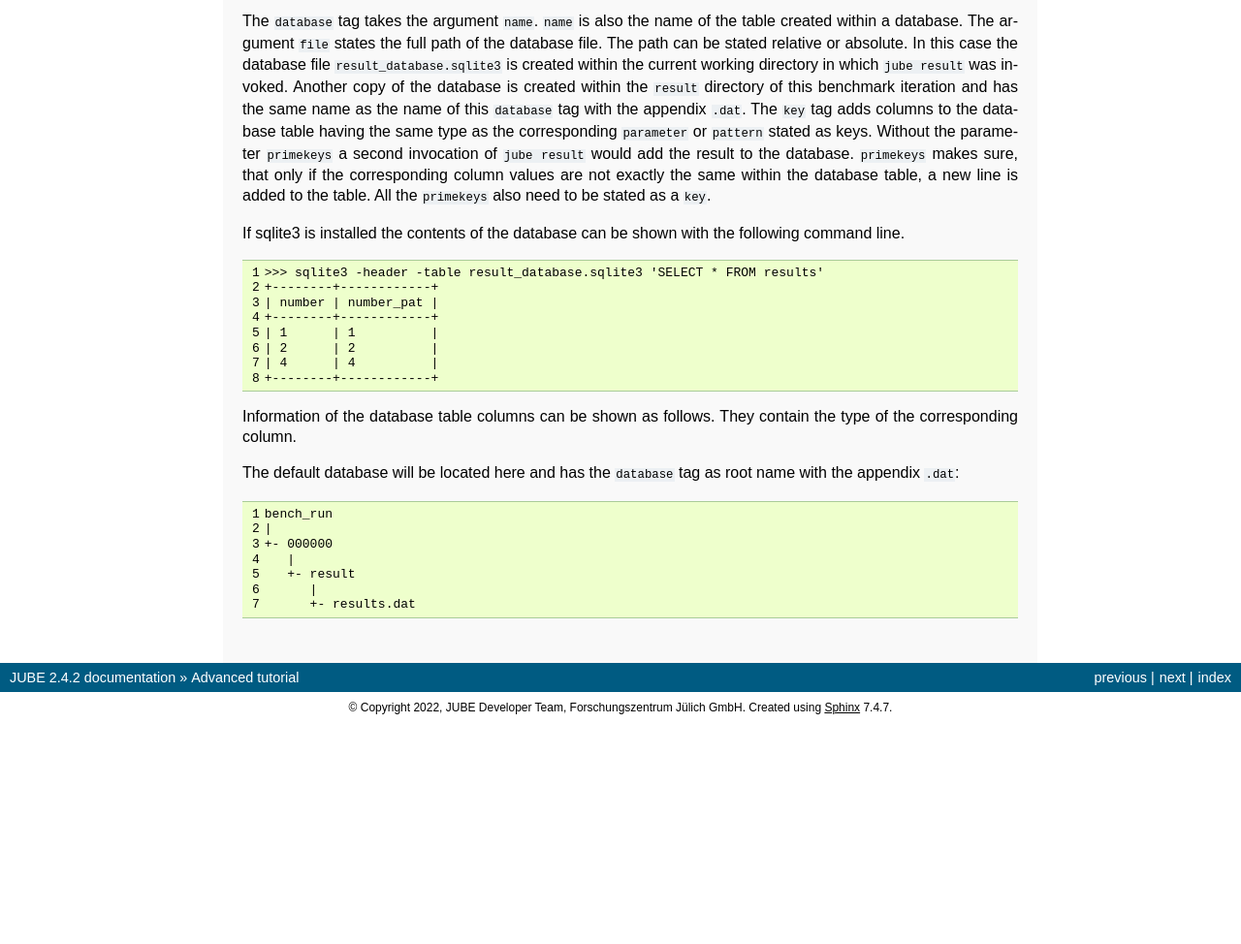
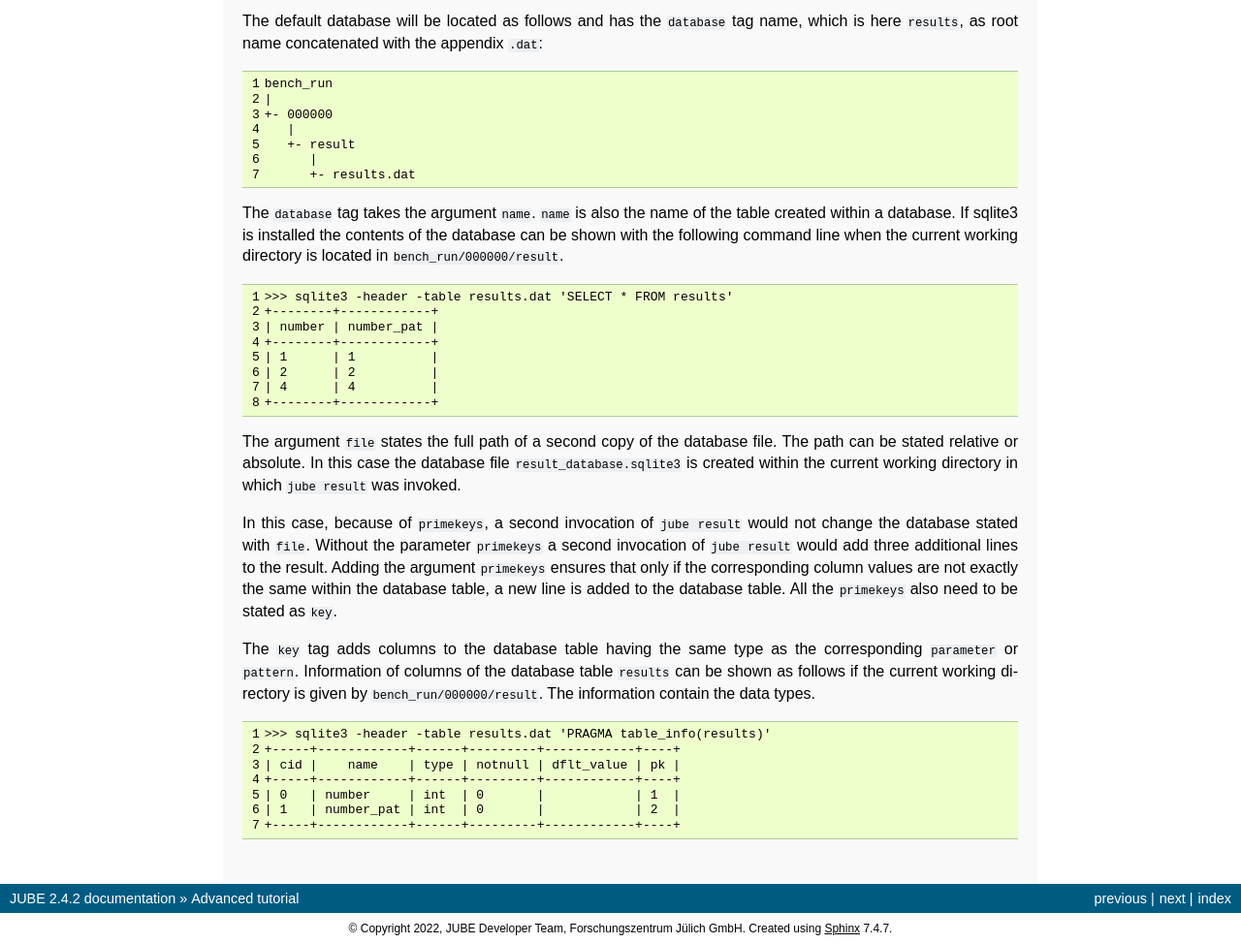
Before and after one commit to FZJ-JSC/JUBE, a Sphinx documentation site: the page built from docs/advanced.rst, in a window 1280 px wide and 1400 px high, scrolled down 14943 px, cut to the strip 426-1400 px from the top of the window. Shown: the whole strip at 97% size. Built offline with Sphinx 7.4.7, drawn with Linux system fonts in a browser that asks for light colours; before the commit the page ends 16115 px from its top, so only the background shows below that; some of the changed lines change nothing that is shown.

Commit message:
debug and enhance the documentation of the result database example

```diff
--- a/docs/advanced.rst
+++ b/docs/advanced.rst
@@ -777,33 +777,7 @@ The input file ``result_database.yaml``:
 .. literalinclude:: ../examples/result_database/result_database.yaml
    :language: yaml
 
-The ``database`` tag takes the argument ``name``. ``name`` is also the name of the table created within a database. The argument ``file`` states the full path of the database file. The path can be stated relative or absolute. In this case the database file ``result_database.sqlite3`` is created within the current working directory in which ``jube result`` was invoked. Another copy of the database is created within the ``result`` directory of this benchmark iteration and has the same name as the name of this ``database`` tag with the appendix ``.dat``. The ``key`` tag adds columns to the database table having the same type as the corresponding ``parameter`` or ``pattern`` stated as keys. Without the parameter ``primekeys`` a second invocation of ``jube result`` would add the result to the database. ``primekeys`` makes sure, that only if the corresponding column values are not exactly the same within the database table, a new line is added to the table. All the ``primekeys`` also need to be stated as a ``key``.
-
-If sqlite3 is installed the contents of the database can be shown with the following command line.
-
-.. code-block:: none
-
-   >>> sqlite3 -header -table result_database.sqlite3 'SELECT * FROM results'
-   +--------+------------+
-   | number | number_pat |
-   +--------+------------+
-   | 1      | 1          |
-   | 2      | 2          |
-   | 4      | 4          |
-   +--------+------------+
-
-Information of the database table columns can be shown as follows. They contain the type of the corresponding column.
-
-.. code-block:: none
-   >>> sqlite3 -header -table result_database.sqlite3 'PRAGMA table_info(results)'
-   +-----+------------+------+---------+------------+----+
-   | cid |    name    | type | notnull | dflt_value | pk |
-   +-----+------------+------+---------+------------+----+
-   | 0   | number     | int  | 0       |            | 1  |
-   | 1   | number_pat | int  | 0       |            | 2  |
-   +-----+------------+------+---------+------------+----+
-
-The default database will be located here and has the ``database`` tag as root name with the appendix ``.dat``:
+The default database will be located as follows and has the ``database`` tag name, which is here ``results``, as root name concatenated with the appendix ``.dat``:
 
 .. code-block:: none
 
@@ -814,3 +788,32 @@ The default database will be located here and has the ``database`` tag as root n
       +- result
          |
          +- results.dat
+
+The ``database`` tag takes the argument ``name``. ``name`` is also the name of the table created within a database. If sqlite3 is installed the contents of the database can be shown with the following command line when the current working directory is located in ``bench_run/000000/result``.
+
+.. code-block:: none
+
+   >>> sqlite3 -header -table results.dat 'SELECT * FROM results'
+   +--------+------------+
+   | number | number_pat |
+   +--------+------------+
+   | 1      | 1          |
+   | 2      | 2          |
+   | 4      | 4          |
+   +--------+------------+
+
+The argument ``file`` states the full path of a second copy of the database file. The path can be stated relative or absolute. In this case the database file ``result_database.sqlite3`` is created within the current working directory in which ``jube result`` was invoked.
+
+In this case, because of ``primekeys``, a second invocation of ``jube result`` would not change the database stated with ``file``. Without the parameter ``primekeys`` a second invocation of ``jube result`` would add three additional lines to the result. Adding the argument ``primekeys`` ensures that only if the corresponding column values are not exactly the same within the database table, a new line is added to the database table. All the ``primekeys`` also need to be stated as ``key``.
+
+The ``key`` tag adds columns to the database table having the same type as the corresponding ``parameter`` or ``pattern``. Information of columns of the database table ``results`` can be shown as follows if the current working directory is given by ``bench_run/000000/result``. The information contain the data types.
+
+.. code-block:: none
+
+   >>> sqlite3 -header -table results.dat 'PRAGMA table_info(results)'
+   +-----+------------+------+---------+------------+----+
+   | cid |    name    | type | notnull | dflt_value | pk |
+   +-----+------------+------+---------+------------+----+
+   | 0   | number     | int  | 0       |            | 1  |
+   | 1   | number_pat | int  | 0       |            | 2  |
+   +-----+------------+------+---------+------------+----+
```
